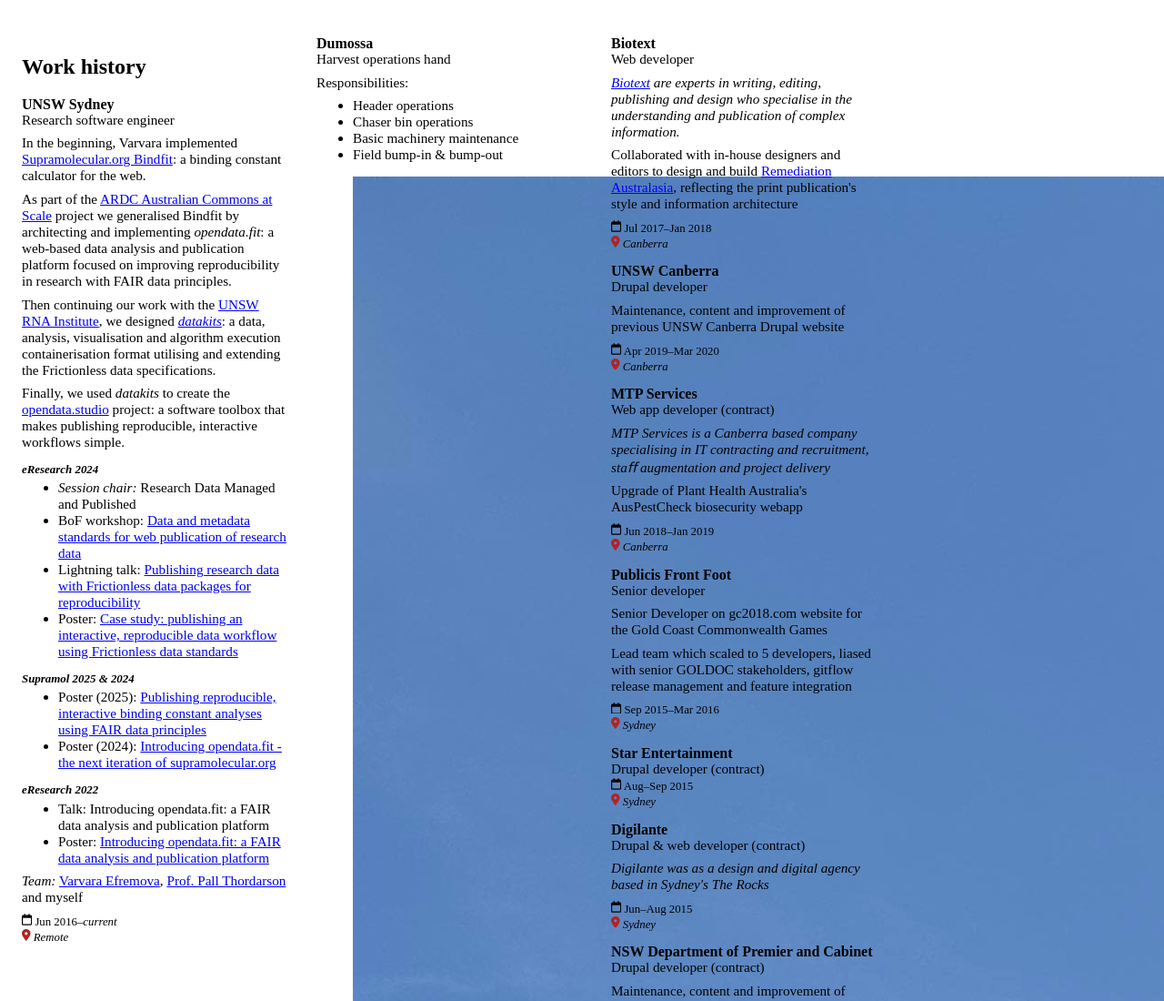
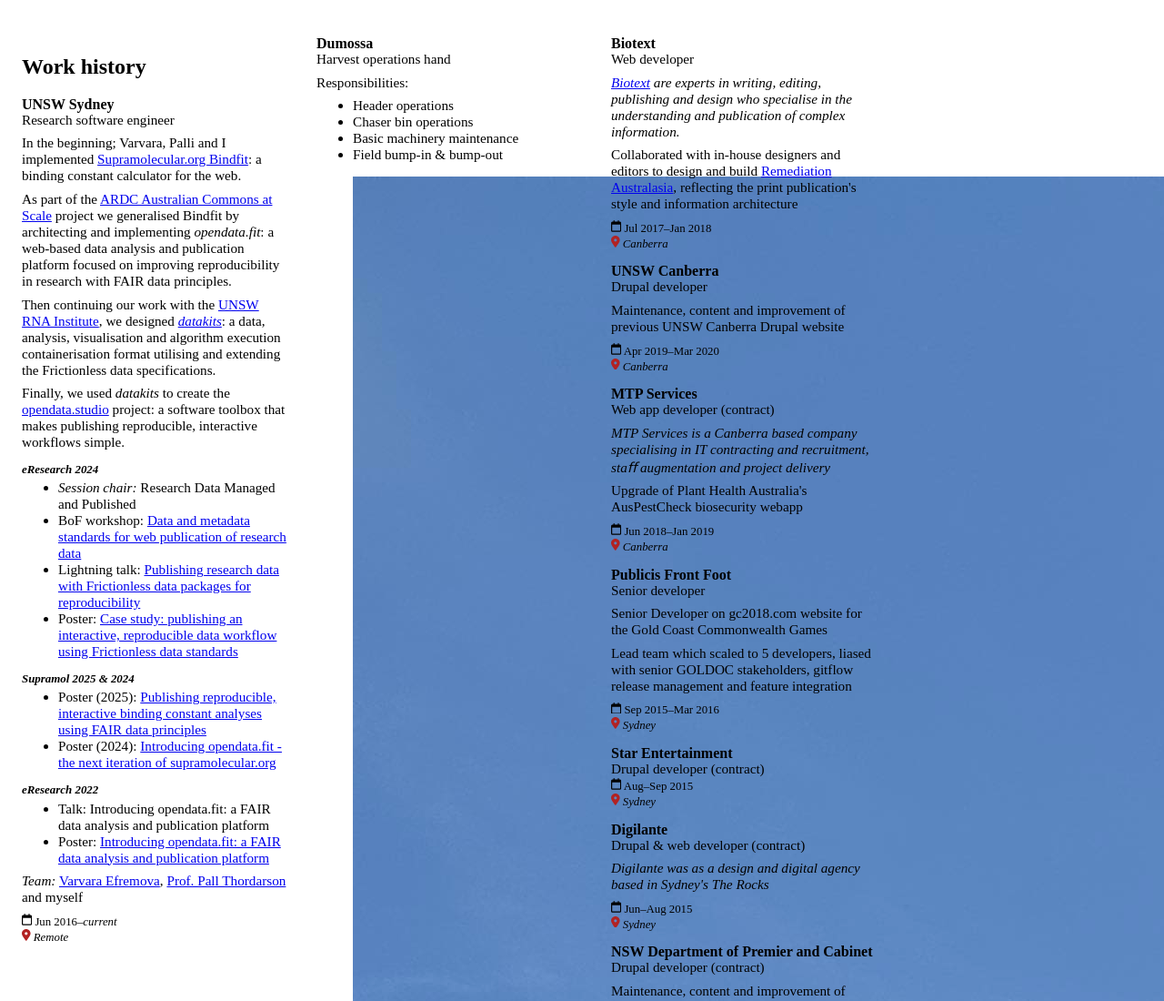
Before and after one commit to JamesWilmot/jameswilmot.me, an Astro site: page /index/Work in a window 1280 px wide. Shown: the top 1100 px of the page at 91% size. Built offline with nearby package versions, Linux system fonts and the light colour scheme; Astro itself is replaced by a stand-in of ours.

Commit message:
work.astro: tweaked bindfit wording

```diff
--- a/src/pages/index/Work.astro
+++ b/src/pages/index/Work.astro
@@ -15,7 +15,7 @@ import CommunityItem from '@components/items/CommunityItem.astro';
              location="Remote"
              >
           <p>
-            In the beginning, Varvara implemented
+            In the beginning; Varvara, Palli and I implemented
             <a href="http://app.supramolecular.org/bindfit/">Supramolecular.org Bindfit</a>: a binding constant calculator for the web.
           </p>
           <p>
```
